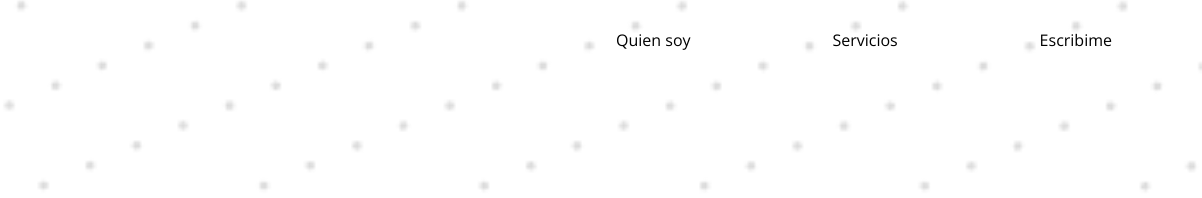
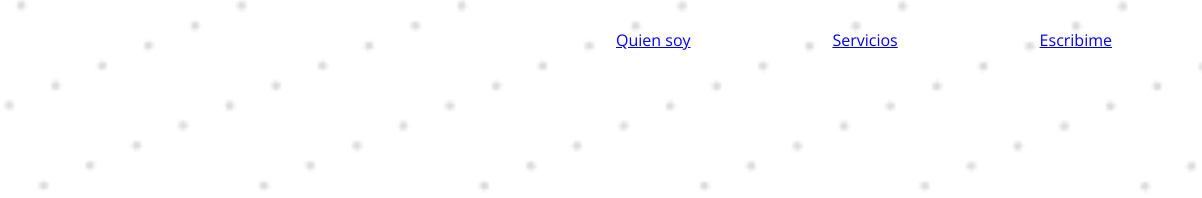
Before and after one commit to BraianTucker1983/desafio-maquetado, a website: page index.html in a window 1280 px wide. Shown: the top 198 px of the page, 78-1280 px from the left. Drawn offline with nearby package versions, Linux system fonts and the light colour scheme.

Commit message:
href corregido en el header

```diff
--- a/index.html
+++ b/index.html
@@ -20,9 +20,9 @@
                     <div class="header__burger-lines"></div>
                 </div>
                 <div class="header__menu">
-                    <nav class="header__nav">Quien soy</nav>
-                    <nav class="header__nav">Servicios</nav>
-                    <nav class="header__nav">Escribime</nav>
+                    <a href="#soy-braian" class="header__nav">Quien soy</a>
+                    <a href="#servicios" class="header__nav">Servicios</a>
+                    <a href="#escribime" class="header__nav">Escribime</a>
                 </div>
             </header>
             <main class="wellcome">
@@ -33,7 +33,7 @@
 
             </main>
         </div>
-        <section class="soy-braian">
+        <section id="soy-braian" class="soy-braian">
             <div class="contenedor__soy-braian">
                 <div class="texto__soy-braian">
                     <h2 class="title__soy-braian">Soy Braian</h2>
@@ -42,7 +42,7 @@
                 <img src="./check.png" alt="" class="soy-braian__check">
             </div>
         </section>
-        <section class="mis-servicios">
+        <section  id="servicios" class="mis-servicios">
             <h2 class="mis-sevicios__title">Mis servicios</h2>
             <div class="contenedor-mis-servicios">
                 <div class="hago-cosas">
@@ -64,7 +64,7 @@
                 </div>
              </div>
         </section>
-        <div class="escribime">
+        <section id="escribime" class="escribime">
             <div class="contenedor-title">
                 <h2 class="escribime__title">Escribime</h2>
             </div>
@@ -85,7 +85,7 @@
                     <button class="button">Enviar</button>
                 </div>
             </div>
-        </div>
+        </section>
         <footer class="footer">
             <div class="footer__logo">
                 <img src="logo-desafio.png" alt="" class="footer__logo-img">
```
